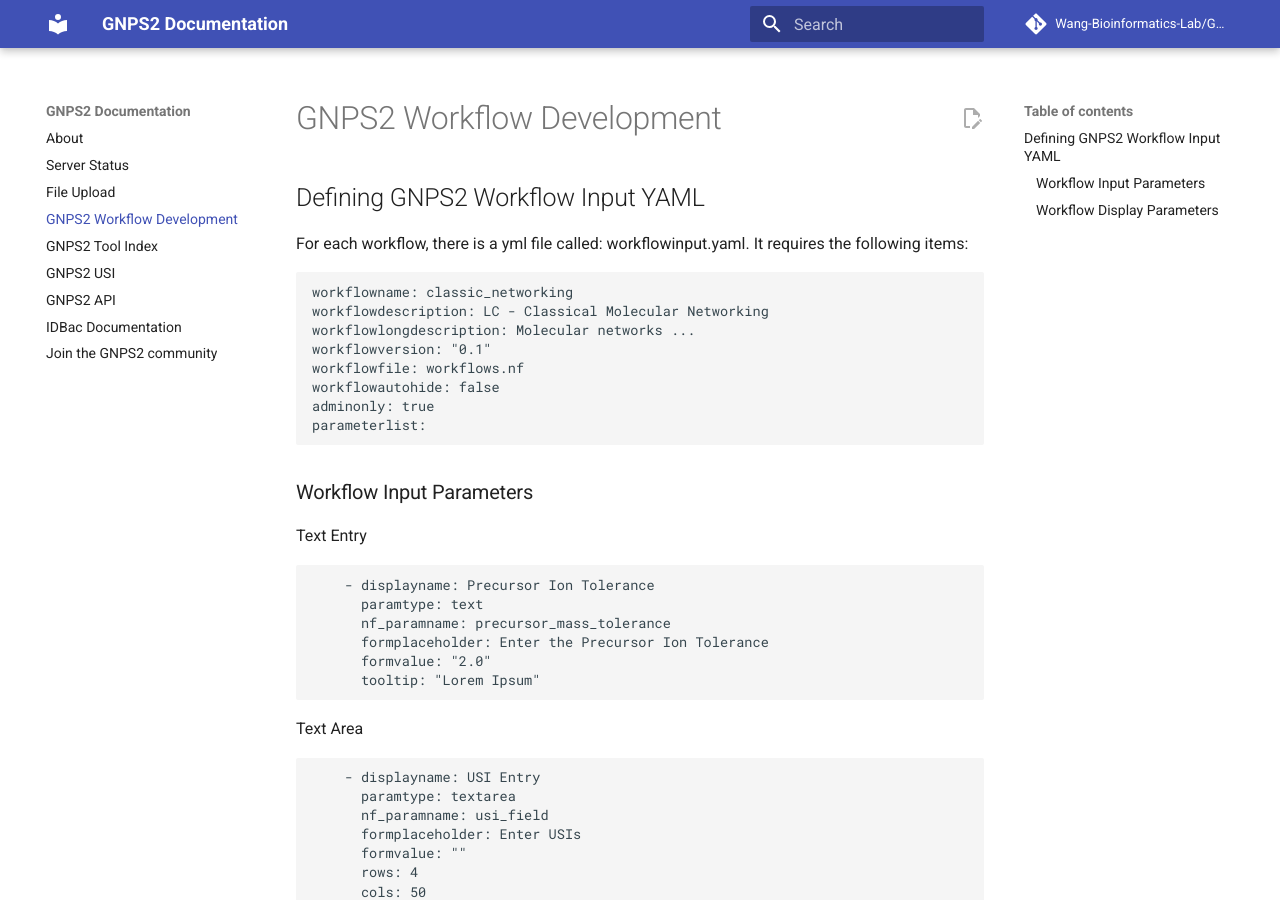
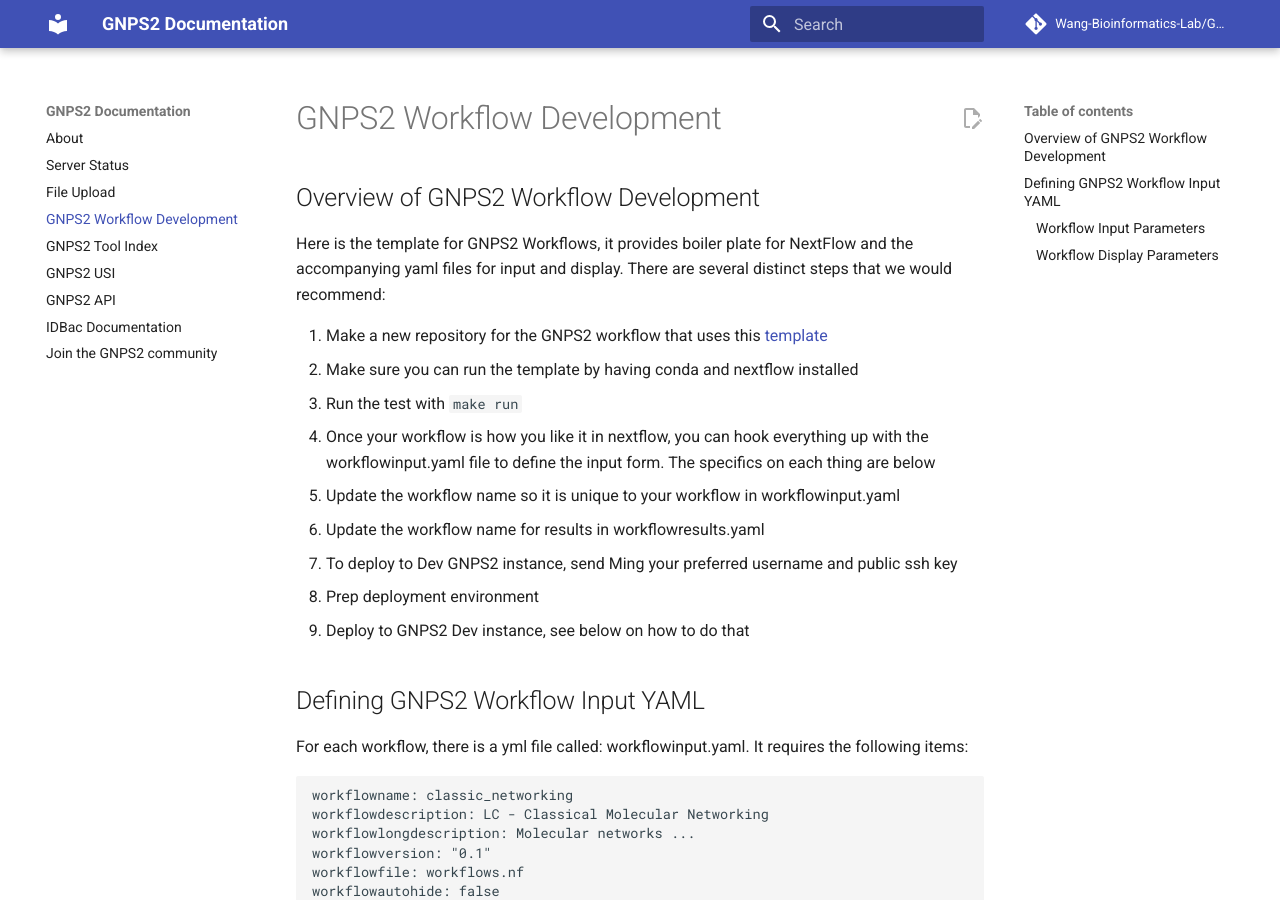
Before and after one commit to Wang-Bioinformatics-Lab/GNPS2_Documentation, an MkDocs documentation site: the page built from docs/workflowdev.md, in a window 1280 px wide and 900 px high. Built offline with MkDocs 1.6.1 and Material for MkDocs 9.7.7, drawn with Linux system fonts in a browser that asks for light colours; comment, search, counter and statistics services are not loaded.

Commit message:
Update workflowdev.md

````diff
--- a/docs/workflowdev.md
+++ b/docs/workflowdev.md
@@ -1,3 +1,17 @@
+## Overview of GNPS2 Workflow Development
+
+Here is the template for GNPS2 Workflows, it provides boiler plate for NextFlow and the accompanying yaml files for input and display. There are several distinct steps that we would recommend:
+
+1. Make a new repository for the GNPS2 workflow that uses this [template](https://github.com/Wang-Bioinformatics-Lab/Nextflow_Workflow_Template)
+1. Make sure you can run the template by having conda and nextflow installed
+1. Run the test with ```make run```
+1. Once your workflow is how you like it in nextflow, you can hook everything up with the workflowinput.yaml file to define the input form. The specifics on each thing are below
+1. Update the workflow name so it is unique to your workflow in workflowinput.yaml
+1. Update the workflow name for results in workflowresults.yaml
+1. To deploy to Dev GNPS2 instance, send Ming your preferred username and public ssh key
+1. Prep deployment environment
+1. Deploy to GNPS2 Dev instance, see below on how to do that
+
 ## Defining GNPS2 Workflow Input YAML
 
 For each workflow, there is a yml file called: workflowinput.yaml. It requires the following items:
````
